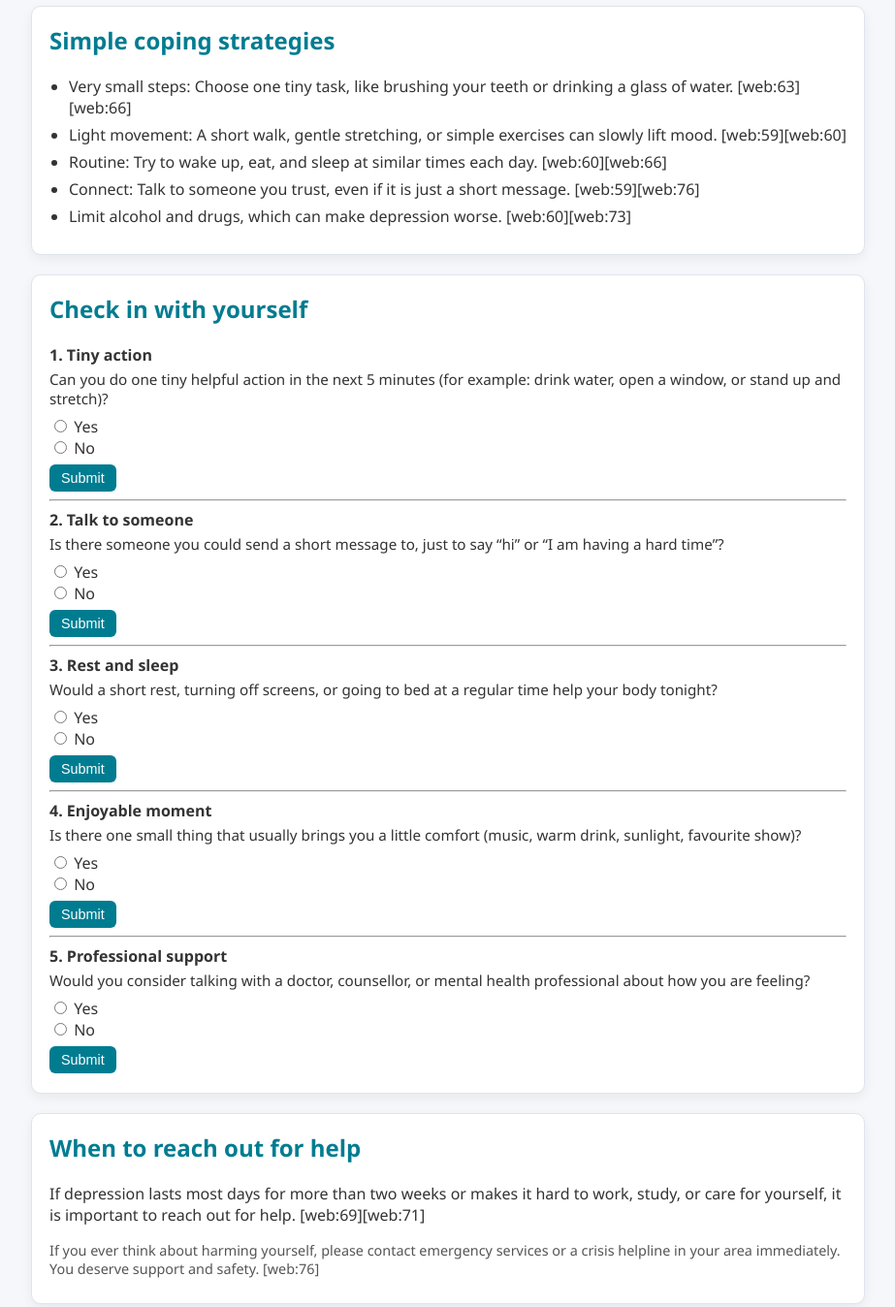
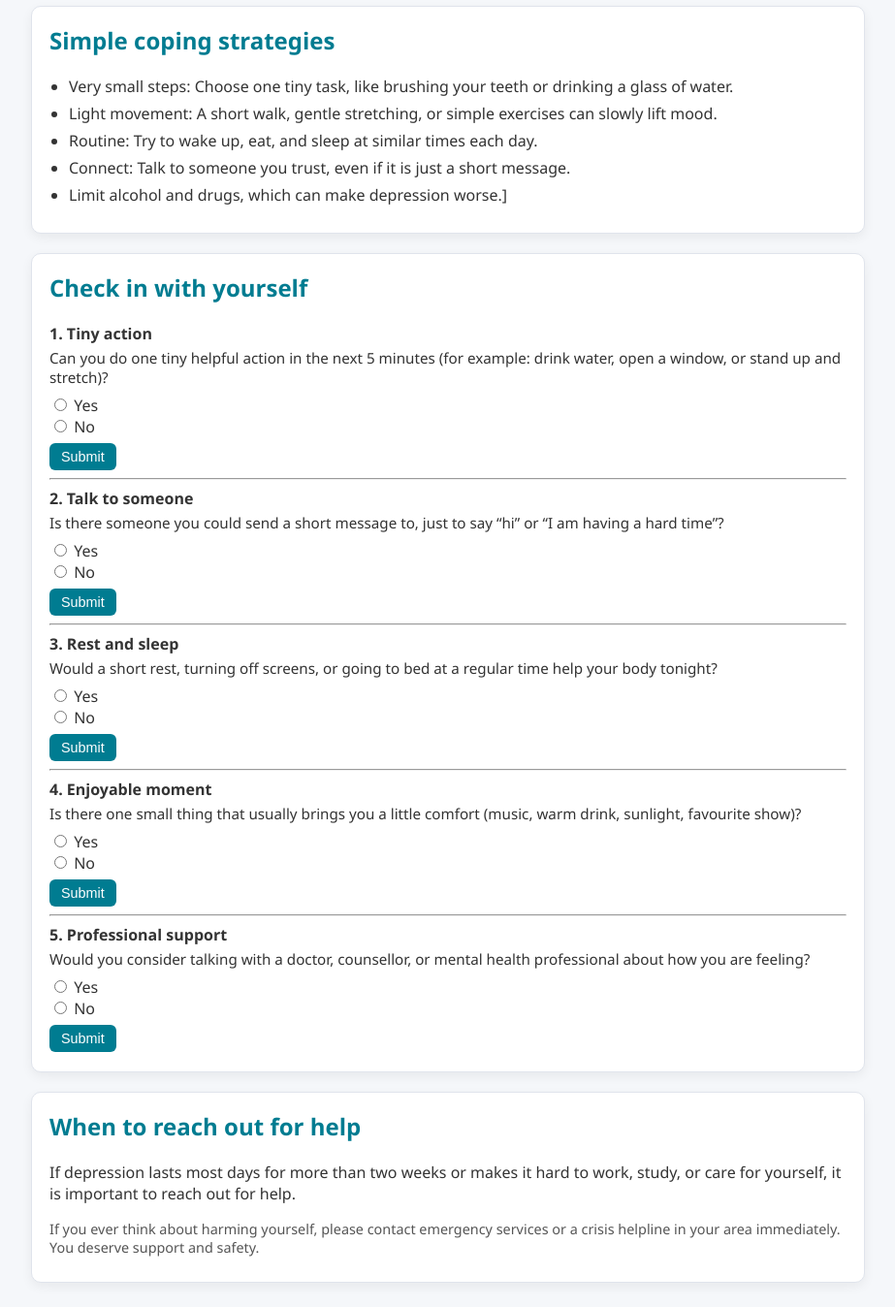
Before and after one commit to rutva230707-boop/Project, a plain HTML site: page Depression.html in a window 1280 px wide. Shown: the part 740-2088 px from the top of the page at 97% size, without its empty margins (178-1101 px from the left). Drawn offline with Linux system fonts and the light colour scheme.

Commit message:
Update Depression.html

```diff
--- a/Depression.html
+++ b/Depression.html
@@ -41,11 +41,11 @@
     <section class="card">
       <h2>Simple coping strategies</h2>
       <ul>
-        <li>Very small steps: Choose one tiny task, like brushing your teeth or drinking a glass of water. [web:63][web:66]</li>
-        <li>Light movement: A short walk, gentle stretching, or simple exercises can slowly lift mood. [web:59][web:60]</li>
-        <li>Routine: Try to wake up, eat, and sleep at similar times each day. [web:60][web:66]</li>
-        <li>Connect: Talk to someone you trust, even if it is just a short message. [web:59][web:76]</li>
-        <li>Limit alcohol and drugs, which can make depression worse. [web:60][web:73]</li>
+<li>Very small steps: Choose one tiny task, like brushing your teeth or drinking a glass of water. </li>
+        <li>Light movement: A short walk, gentle stretching, or simple exercises can slowly lift mood. </li>
+        <li>Routine: Try to wake up, eat, and sleep at similar times each day. </li>
+        <li>Connect: Talk to someone you trust, even if it is just a short message. </li>
+        <li>Limit alcohol and drugs, which can make depression worse.]</li>
       </ul>
     </section>
 
@@ -101,10 +101,10 @@
     <section class="card">
       <h2>When to reach out for help</h2>
       <p>
-        If depression lasts most days for more than two weeks or makes it hard to work, study, or care for yourself, it is important to reach out for help. [web:69][web:71]
+        If depression lasts most days for more than two weeks or makes it hard to work, study, or care for yourself, it is important to reach out for help.
       </p>
       <p class="disclaimer">
-        If you ever think about harming yourself, please contact emergency services or a crisis helpline in your area immediately. You deserve support and safety. [web:76]
+        If you ever think about harming yourself, please contact emergency services or a crisis helpline in your area immediately. You deserve support and safety.
       </p>
     </section>
   </main>
```
